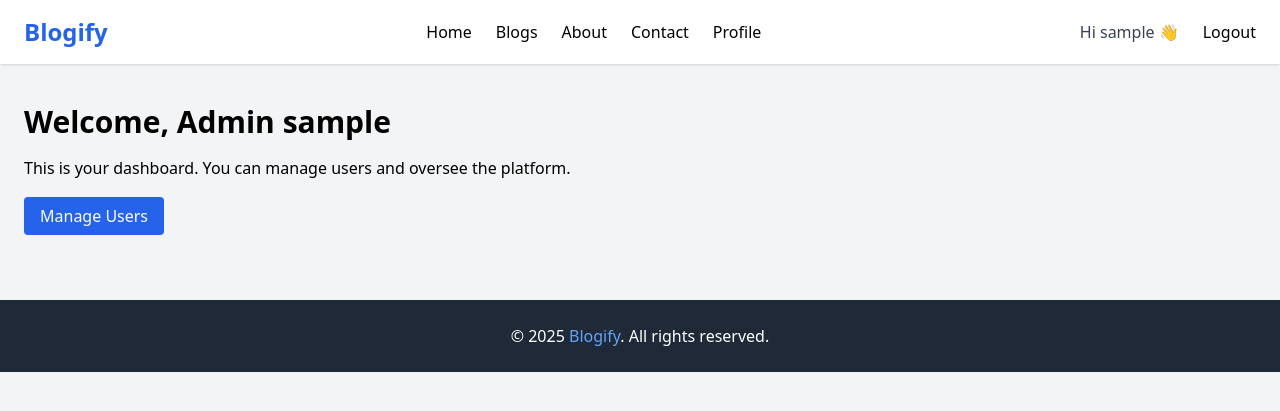
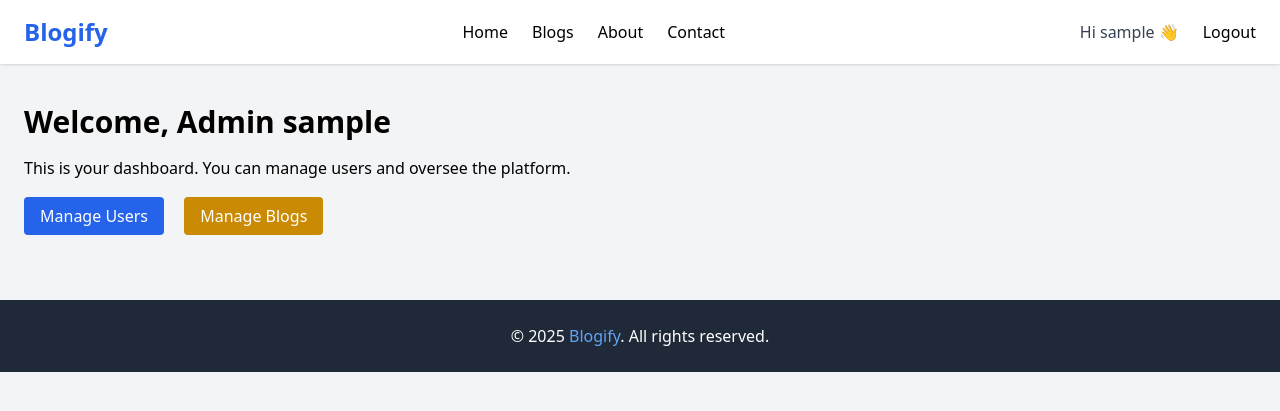
Before and after one commit to JP254-arch/Blogify, a PHP site: page /admin/dashboard.php in a window 1280 px wide. Shown: the top 411 px of the page. Run offline with PHP 8.4, Linux system fonts and the light colour scheme; the visitor is signed in with stand-in values (Sample User, id 1); some libraries are stand-ins or nearby versions.

Commit message:
corrected the userdashboard

```diff
--- a/admin/dashboard.php
+++ b/admin/dashboard.php
@@ -5,11 +5,13 @@ require_role('admin');
 ?>
 <!DOCTYPE html>
 <html lang="en">
+
 <head>
   <meta charset="utf-8" />
   <title>Admin Dashboard - Blogify</title>
   <script src="https://cdn.tailwindcss.com"></script>
 </head>
+
 <body class="bg-gray-100">
   <?php include __DIR__ . '/../includes/header.php'; ?>
 
@@ -19,9 +21,13 @@ require_role('admin');
 
     <div class="space-x-4">
       <a href="<?= BASE_URL ?>admin/manage_users.php" class="bg-blue-600 text-white px-4 py-2 rounded">Manage Users</a>
+      <?php if (isset($_SESSION['user_id'])): ?>
+        <a href="<?= BASE_URL ?>posts/dashboard.php" class="bg-yellow-600 text-white px-4 py-2 rounded">Manage Blogs</a>
+      <?php endif; ?>
     </div>
   </main>
 
   <?php include __DIR__ . '/../includes/footer.php'; ?>
 </body>
+
 </html>
--- a/author/dashboard.php
+++ b/author/dashboard.php
@@ -5,11 +5,13 @@ require_role('author');
 ?>
 <!DOCTYPE html>
 <html lang="en">
+
 <head>
   <meta charset="utf-8" />
   <title>Author Dashboard - Blogify</title>
   <script src="https://cdn.tailwindcss.com"></script>
 </head>
+
 <body class="bg-gray-100">
   <?php include __DIR__ . '/../includes/header.php'; ?>
 
@@ -20,9 +22,13 @@ require_role('author');
     <div class="space-x-4">
       <a href="../posts/create.php" class="bg-green-600 text-white px-4 py-2 rounded">Create Post</a>
       <a href="<?= BASE_URL ?>blogs.php" class="bg-blue-600 text-white px-4 py-2 rounded">Posts</a>
+      <?php if (isset($_SESSION['user_id'])): ?>
+        <a href="<?= BASE_URL ?>posts/dashboard.php" class="bg-yellow-600 text-white px-4 py-2 rounded">Manage Blogs</a>
+      <?php endif; ?>
     </div>
   </main>
 
   <?php include __DIR__ . '/../includes/footer.php'; ?>
 </body>
+
 </html>
--- a/includes/header.php
+++ b/includes/header.php
@@ -14,9 +14,6 @@ require_once __DIR__ . "/../config/config.php";
       <a href="<?= BASE_URL ?>about.php" class="hover:text-blue-600">About</a>
       <a href="<?= BASE_URL ?>contact.php" class="hover:text-blue-600">Contact</a>
 
-      <?php if (isset($_SESSION['user_id'])): ?>
-        <a href="<?= BASE_URL ?>posts/dashboard.php" class="hover:text-blue-600">Profile</a>
-      <?php endif; ?>
     </nav>
 
     <!-- Desktop Right Side -->
--- a/includes/navbar.php
+++ b/includes/navbar.php
@@ -33,7 +33,7 @@ if (isset($_SESSION['role'])) {
     <!-- Desktop Right Side -->
     <div class="hidden md:flex space-x-6">
       <?php if (isset($_SESSION['user_id'])): ?>
-        <span class="text-gray-700">Hi <?= htmlspecialchars($_SESSION['username']); ?> 👋</span>
+        <span class="text-gray-700">Hi <?= htmlspecialchars($_SESSION['username']); ?> 👋 </span> |
         <a href="<?= BASE_URL ?>auth/logout.php" class="hover:text-red-600">Logout</a>
       <?php else: ?>
         <a href="<?= BASE_URL ?>auth/login.php" class="hover:text-blue-600">Login</a>
```
